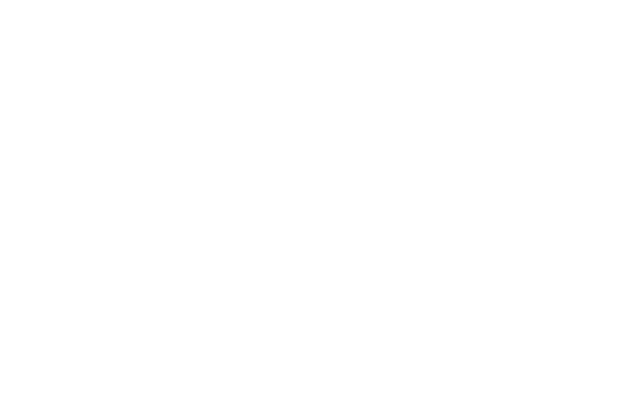
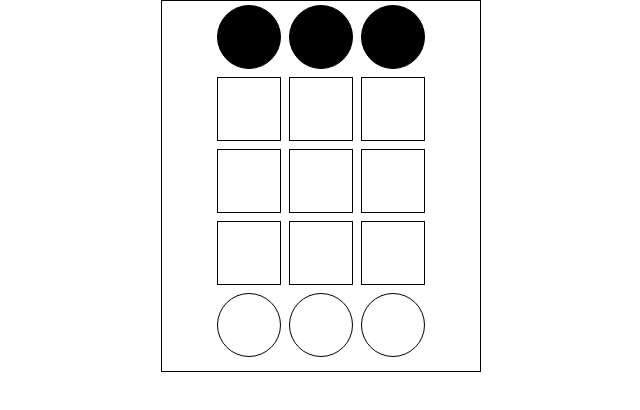
Before and after one commit to onefrankguy/nine-holes, a website: page index.html in a window 1280 px wide. Shown: the whole page, without its empty margins (319-959 px from the left). Drawn offline with nearby package versions, Linux system fonts and the light colour scheme; files that its build step writes are made by us from their sources.

Commit message:
Set out a basic board and pieces.

```diff
--- a/index.html
+++ b/index.html
@@ -11,6 +11,41 @@
   <link rel="stylesheet" media="only screen and (min-width:40em)" href="screen.css" />
 </head>
 <body>
+<div class="col world">
+<div class="col table">
+
+<div class="row pieces">
+  <div class="black piece"></div>
+  <div class="black piece"></div>
+  <div class="black piece"></div>
+</div>
+
+<div class="col board">
+  <div class="row">
+    <div class="hole" id="a3"></div>
+    <div class="hole" id="b3"></div>
+    <div class="hole" id="c3"></div>
+  </div>
+  <div class="row">
+    <div class="hole" id="a2"></div>
+    <div class="hole" id="b2"></div>
+    <div class="hole" id="c2"></div>
+  </div>
+  <div class="row">
+    <div class="hole" id="a1"></div>
+    <div class="hole" id="b1"></div>
+    <div class="hole" id="c1"></div>
+  </div>
+</div>
+
+<div class="row pieces">
+  <div class="white piece"></div>
+  <div class="white piece"></div>
+  <div class="white piece"></div>
+</div>
+
+</div>
+</div>
 <script src="game.js"></script>
 </body>
 </html>
--- a/scss/game.scss
+++ b/scss/game.scss
@@ -1,4 +1,6 @@
 /* RESET */
+$font-size: 1.6rem;
+
 * {
   cursor: default;
   margin: 0;
@@ -12,10 +14,70 @@ html {
 }
 
 body {
-  font-size: 1.6rem;
+  font-size: $font-size;
+  background: white;
+  color: black;
 }
 
 a, a:visited {
   color: inherit;
   text-decoration: none;
 }
+
+.row {
+  display: flex;
+  flex-direction: row;
+}
+
+.col {
+  display: flex;
+  flex-direction: column;
+}
+
+/* WORLD */
+.world {
+  display: flex;
+  /* Usable area on an iPhone 4 is 320x372 pixels */
+  width: 32rem;
+  margin: 0 auto;
+}
+
+.table {
+  align-items: center;
+  width: 100%;
+  height: 37.2rem;
+  border: 1px solid black;
+}
+
+/* BOARD */
+$hole-size: ($font-size * 4);
+
+.hole {
+  width: $hole-size;
+  height: $hole-size;
+  margin: ($font-size / 4);
+  border: 1px solid black;
+}
+
+/* PIECES */
+.pieces {
+  display: flex;
+  flex-direction: row;
+}
+
+.piece {
+  display: inline-block;
+  width: $hole-size;
+  height: $hole-size;
+  margin: ($font-size / 4);
+  border: 1px solid black;
+  border-radius: ($hole-size / 2);
+}
+
+.black.piece {
+  background: black;
+}
+
+.white.piece {
+  background: white;
+}
```
